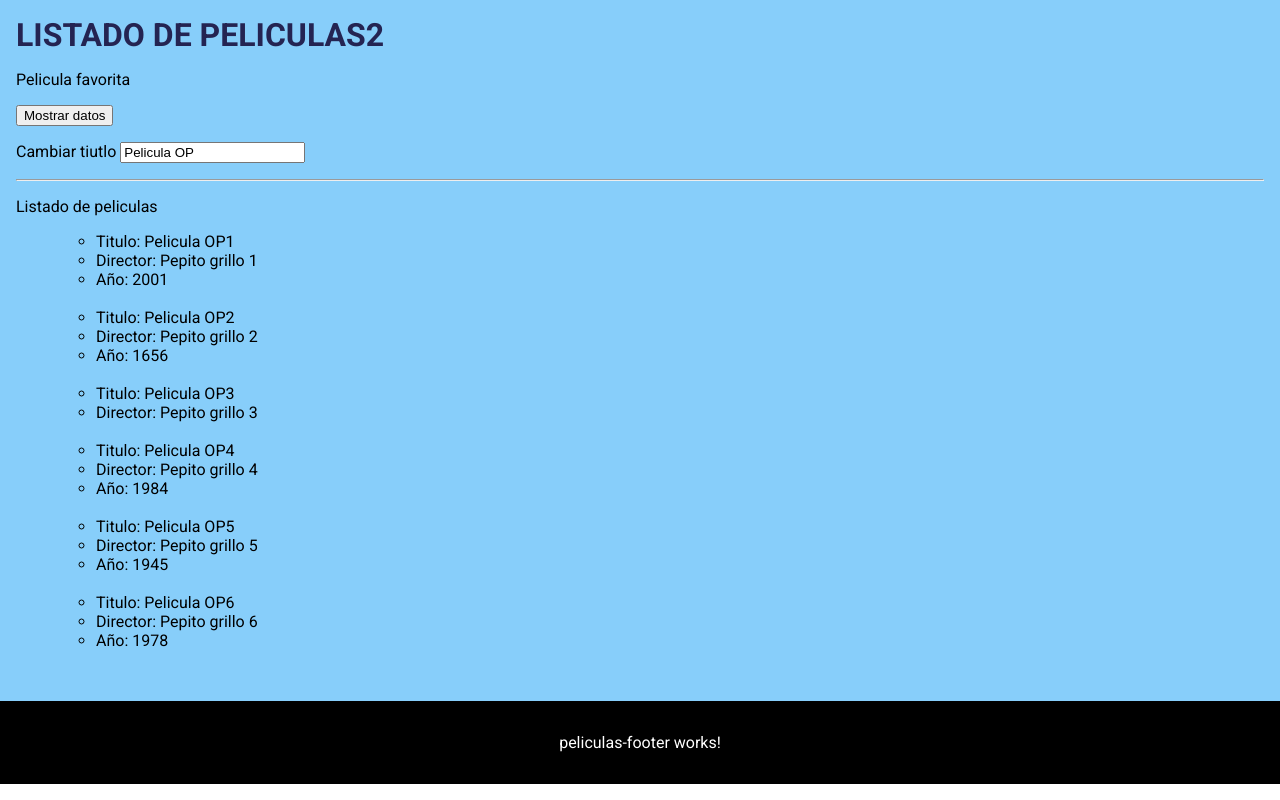
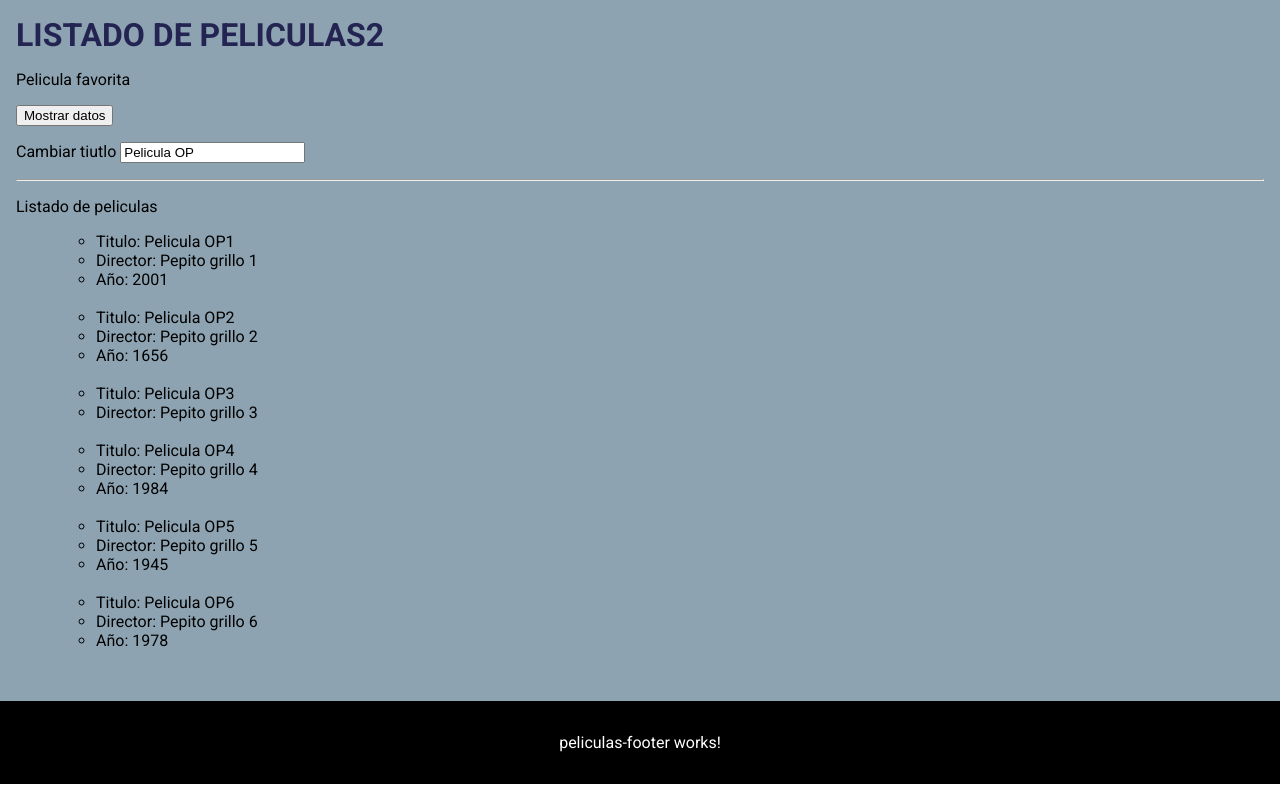
Before and after one commit to juliortiz/angular2-practicando, an Angular app: page / in a window 1280 px wide. Built offline with nearby package versions, Linux system fonts and the light colour scheme.

Commit message:
cambiando el color de fondo

```diff
--- a/src/styles.styl
+++ b/src/styles.styl
@@ -7,7 +7,7 @@ body
 
 app-root
     display: block
-    background-color: lightskyblue
+    background-color: #8da3b1
 
 app-peliculas-footer
     display: block
```
